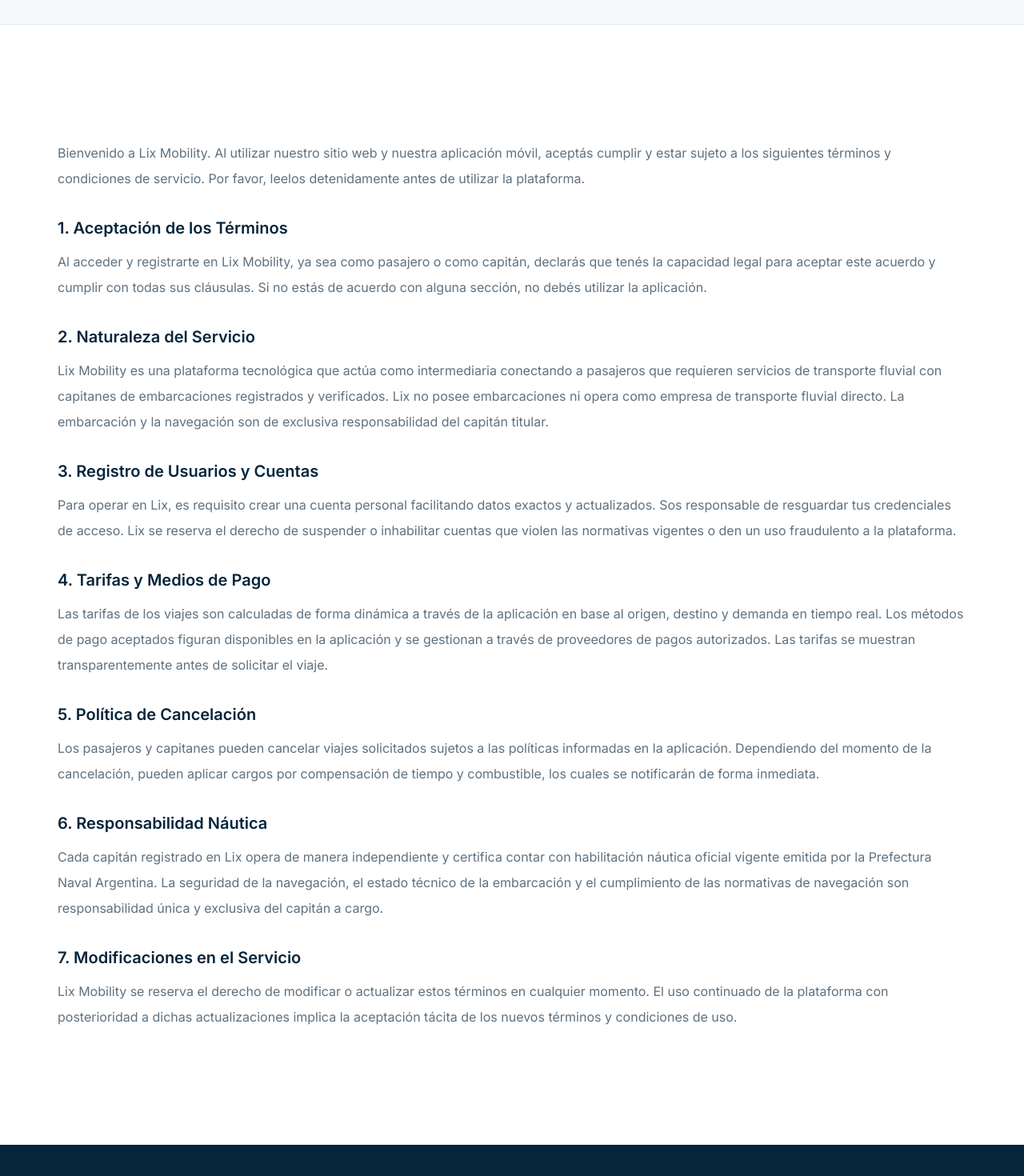
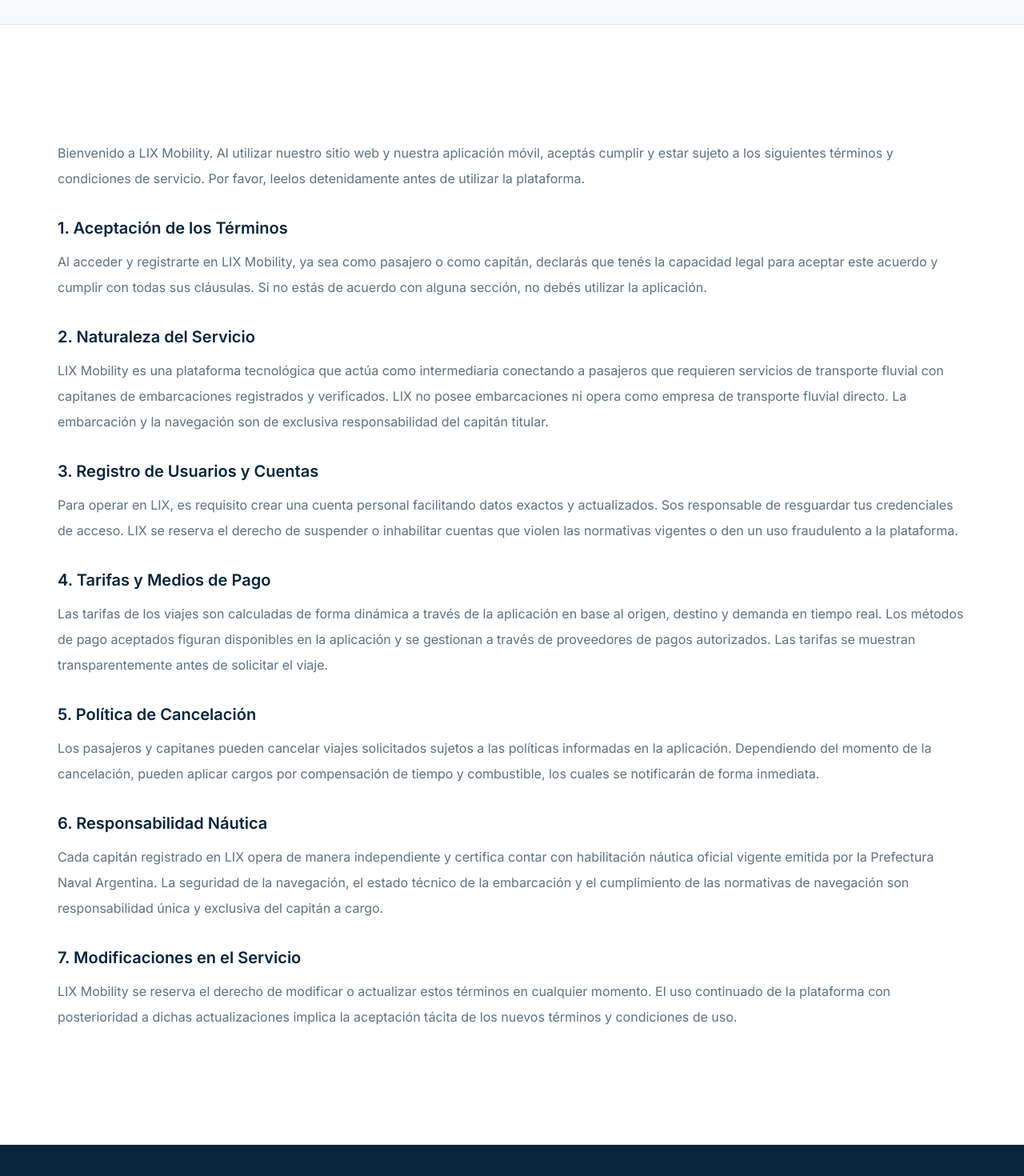
Before and after one commit to diego-tuxdi/lix-mobility, a Next.js app: page /terminos in a window 1280 px wide. Shown: the part 274-1744 px from the top of the page at 80% size. Built offline with nearby package versions, Linux system fonts and the light colour scheme; no server answers.

Commit message:
Polish copy: correct LIX capitalization, fix spelling in alt tags, and correct Spanish prepositions

```diff
--- a/app/terminos/page.tsx
+++ b/app/terminos/page.tsx
@@ -5,7 +5,7 @@
 
 export const metadata: Metadata = {
   title: "Términos y Condiciones",
-  description: "Términos y Condiciones de Uso de la plataforma Lix Mobility.",
+  description: "Términos y Condiciones de Uso de la plataforma LIX Mobility.",
   alternates: { canonical: "/terminos" },
 };
 
@@ -29,27 +29,27 @@
           <Container className="max-w-[800px] text-left">
             <ScrollReveal delay={200} className="prose prose-slate leading-8 text-muted space-y-8">
               <p>
-                Bienvenido a Lix Mobility. Al utilizar nuestro sitio web y nuestra aplicación móvil, aceptás cumplir y estar sujeto a los siguientes términos y condiciones de servicio. Por favor, leelos detenidamente antes de utilizar la plataforma.
+                Bienvenido a LIX Mobility. Al utilizar nuestro sitio web y nuestra aplicación móvil, aceptás cumplir y estar sujeto a los siguientes términos y condiciones de servicio. Por favor, leelos detenidamente antes de utilizar la plataforma.
               </p>
 
               <div>
                 <h2 className="text-xl font-semibold text-ink-deep mb-3">1. Aceptación de los Términos</h2>
                 <p>
-                  Al acceder y registrarte en Lix Mobility, ya sea como pasajero o como capitán, declarás que tenés la capacidad legal para aceptar este acuerdo y cumplir con todas sus cláusulas. Si no estás de acuerdo con alguna sección, no debés utilizar la aplicación.
+                  Al acceder y registrarte en LIX Mobility, ya sea como pasajero o como capitán, declarás que tenés la capacidad legal para aceptar este acuerdo y cumplir con todas sus cláusulas. Si no estás de acuerdo con alguna sección, no debés utilizar la aplicación.
                 </p>
               </div>
 
               <div>
                 <h2 className="text-xl font-semibold text-ink-deep mb-3">2. Naturaleza del Servicio</h2>
                 <p>
-                  Lix Mobility es una plataforma tecnológica que actúa como intermediaria conectando a pasajeros que requieren servicios de transporte fluvial con capitanes de embarcaciones registrados y verificados. Lix no posee embarcaciones ni opera como empresa de transporte fluvial directo. La embarcación y la navegación son de exclusiva responsabilidad del capitán titular.
+                  LIX Mobility es una plataforma tecnológica que actúa como intermediaria conectando a pasajeros que requieren servicios de transporte fluvial con capitanes de embarcaciones registrados y verificados. LIX no posee embarcaciones ni opera como empresa de transporte fluvial directo. La embarcación y la navegación son de exclusiva responsabilidad del capitán titular.
                 </p>
               </div>
 
               <div>
                 <h2 className="text-xl font-semibold text-ink-deep mb-3">3. Registro de Usuarios y Cuentas</h2>
                 <p>
-                  Para operar en Lix, es requisito crear una cuenta personal facilitando datos exactos y actualizados. Sos responsable de resguardar tus credenciales de acceso. Lix se reserva el derecho de suspender o inhabilitar cuentas que violen las normativas vigentes o den un uso fraudulento a la plataforma.
+                  Para operar en LIX, es requisito crear una cuenta personal facilitando datos exactos y actualizados. Sos responsable de resguardar tus credenciales de acceso. LIX se reserva el derecho de suspender o inhabilitar cuentas que violen las normativas vigentes o den un uso fraudulento a la plataforma.
                 </p>
               </div>
 
@@ -70,14 +70,14 @@
               <div>
                 <h2 className="text-xl font-semibold text-ink-deep mb-3">6. Responsabilidad Náutica</h2>
                 <p>
-                  Cada capitán registrado en Lix opera de manera independiente y certifica contar con habilitación náutica oficial vigente emitida por la Prefectura Naval Argentina. La seguridad de la navegación, el estado técnico de la embarcación y el cumplimiento de las normativas de navegación son responsabilidad única y exclusiva del capitán a cargo.
+                  Cada capitán registrado en LIX opera de manera independiente y certifica contar con habilitación náutica oficial vigente emitida por la Prefectura Naval Argentina. La seguridad de la navegación, el estado técnico de la embarcación y el cumplimiento de las normativas de navegación son responsabilidad única y exclusiva del capitán a cargo.
                 </p>
               </div>
 
               <div>
                 <h2 className="text-xl font-semibold text-ink-deep mb-3">7. Modificaciones en el Servicio</h2>
                 <p>
-                  Lix Mobility se reserva el derecho de modificar o actualizar estos términos en cualquier momento. El uso continuado de la plataforma con posterioridad a dichas actualizaciones implica la aceptación tácita de los nuevos términos y condiciones de uso.
+                  LIX Mobility se reserva el derecho de modificar o actualizar estos términos en cualquier momento. El uso continuado de la plataforma con posterioridad a dichas actualizaciones implica la aceptación tácita de los nuevos términos y condiciones de uso.
                 </p>
               </div>
             </ScrollReveal>
--- a/components/captains-page.tsx
+++ b/components/captains-page.tsx
@@ -116,7 +116,7 @@
     <ScrollReveal delay={200} className="relative">
       <PhoneMockup
         src="/img/Bienvenida-2.jpg"
-        alt="Pantalla de acceso de LIX Mobility Capitan"
+        alt="Pantalla de acceso de LIX Mobility Capitán"
         priority
         style={!isMobile ? { transform: `translateY(${scrollY * 0.08}px)` } : {}}
       />
--- a/components/home-page.tsx
+++ b/components/home-page.tsx
@@ -26,7 +26,7 @@
 const faqs = [
   {
     question: "¿Cómo solicito un viaje?",
-    answer: "Abrí la aplicación LIX, ingresá tu punto de partida y tu destino en el mapa, y confirmá la solicitud. El sistema buscará el capitán disponible más cercano para realizar tu viaje."
+    answer: "Abrí la aplicación LIX, ingresá tu punto de partida y tu destino en el mapa, y confirmá la solicitud. El sistema buscará al capitán disponible más cercano para realizar tu viaje."
   },
   {
     question: "¿Cómo se calcula el precio?",
--- a/components/navigation.tsx
+++ b/components/navigation.tsx
@@ -10,7 +10,7 @@
   const [open, setOpen] = useState(false);
   return <header className="fixed inset-x-0 top-0 z-50 border-b border-line/70 bg-white/95 backdrop-blur-md">
     <Container className="flex h-20 items-center justify-between">
-      <Link href="/" aria-label="Lix Mobility — Inicio" className="text-ink"><Logo className="h-8 w-auto" /></Link>
+      <Link href="/" aria-label="LIX Mobility — Inicio" className="text-ink"><Logo className="h-8 w-auto" /></Link>
       <nav aria-label="Navegación principal" className="hidden items-center gap-7 md:flex">{links.map((link) => <Link key={link.href} href={link.href} className="text-sm font-medium text-ink-deep transition hover:text-ink">{link.label}</Link>)}<Button href="/#descarga">Descargar App</Button></nav>
       <button type="button" aria-label={open ? "Cerrar menú" : "Abrir menú"} aria-expanded={open} onClick={() => setOpen(!open)} className="grid h-11 w-11 place-items-center rounded-full border border-line md:hidden"><span aria-hidden className="text-xl">{open ? "×" : "≡"}</span></button>
     </Container>
```
Also changed, not shown: app/privacidad/page.tsx (+5 -5 lines).
